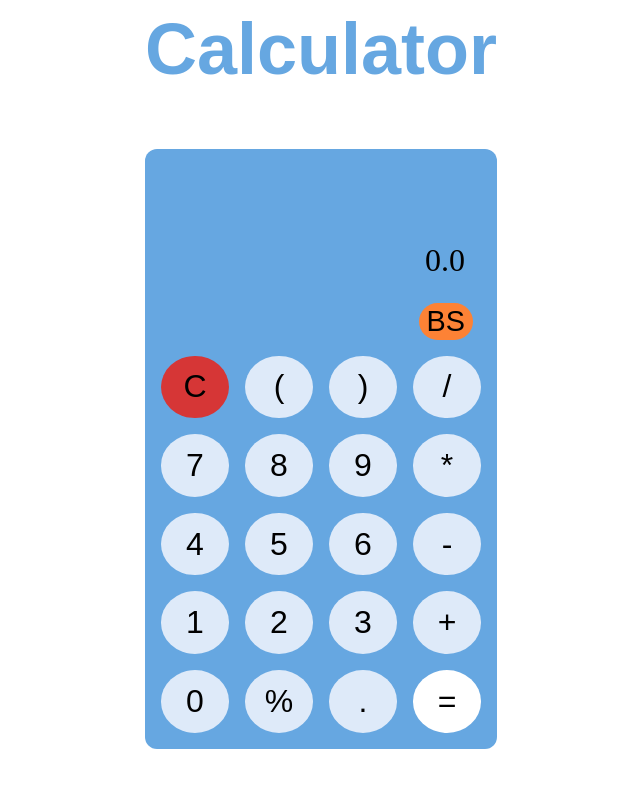
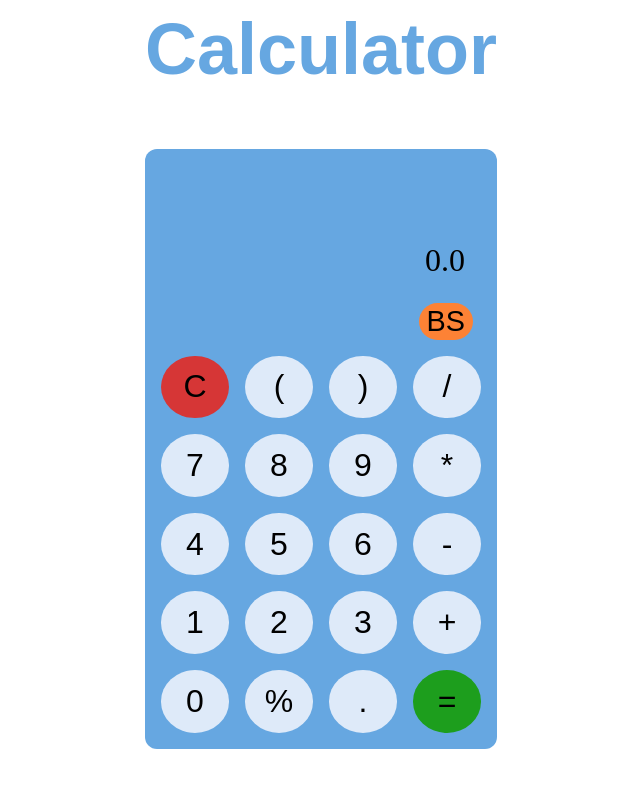
Before and after one commit to csm-18/calculator-web-app, a Vue app in the folder frontend/: page / in a window 1280 px wide. Shown: the top 788 px of the page, without its empty margins (319-959 px from the left). Built offline with nearby package versions, Linux system fonts and the light colour scheme; a web font is replaced by a local one.

Commit message:
ui: equals button bg

```diff
--- a/frontend/src/components/Buttons.vue
+++ b/frontend/src/components/Buttons.vue
@@ -46,7 +46,6 @@
 
   .equals {
     background: var(--green);
-    background: white;
   }
 }
 </style>
```
